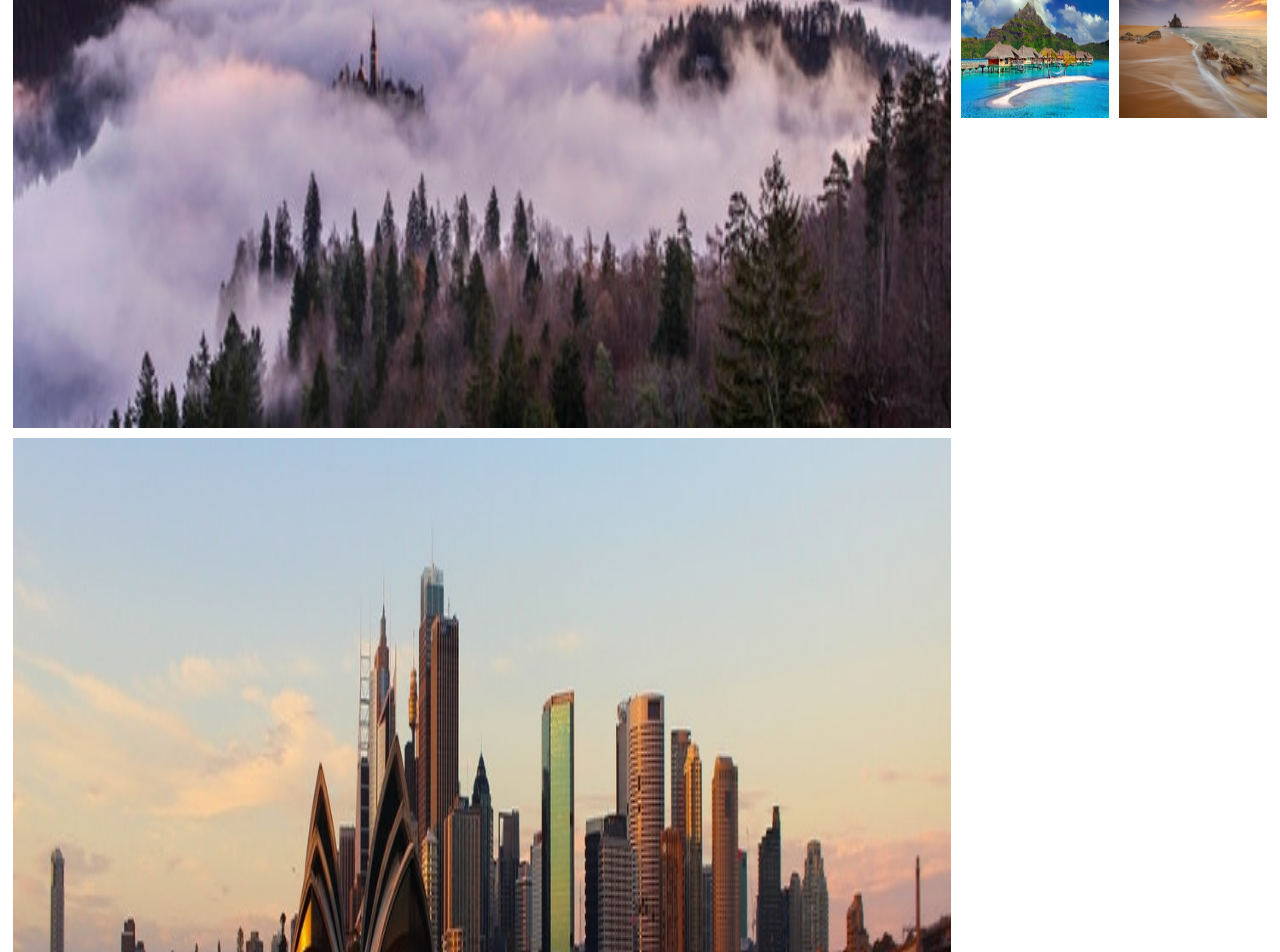
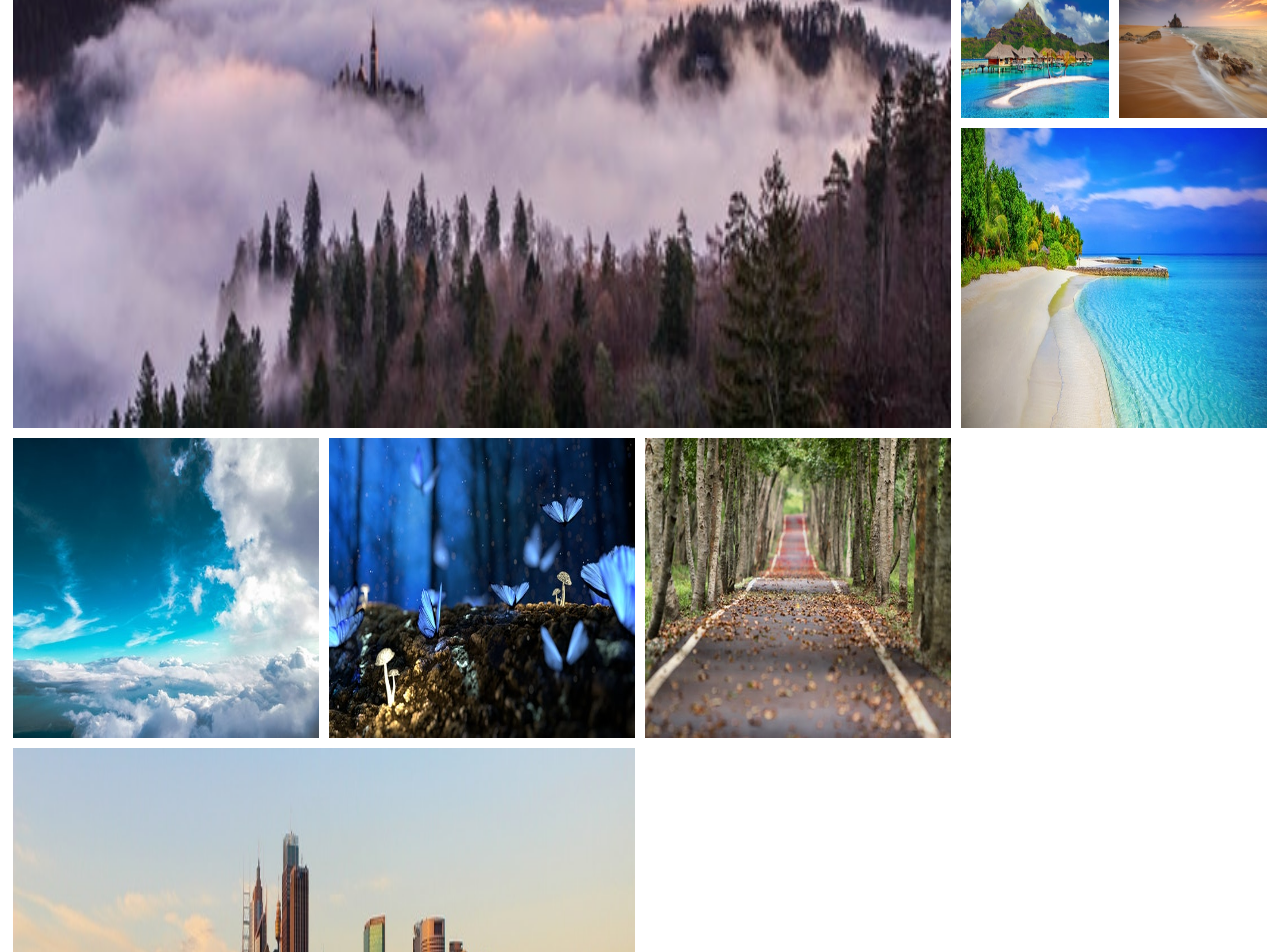
Before and after one commit to railsstudent/image-gallery, a plain HTML site: page grid/index.html in a window 1280 px wide. Shown: the part 1120-2072 px from the top of the page. Drawn offline with Linux system fonts and the light colour scheme.

Commit message:
rename grid folder

```diff
--- a/css-grid/index.html
+++ b/grid/index.html
@@ -24,7 +24,11 @@
             <img src="../images/13.jpg">
             <img src="../images/14.jpg">
           </div>
-          <img src="../images/15.jpg" class="h3v3">
+          <img src="../images/4.jpg" class="h1v1">
+          <img src="../images/5.jpg" class="h1v1">
+          <img src="../images/6.jpg" class="h1v1">
+          <img src="../images/7.jpg" class="h1v1">
+          <img src="../images/15.jpg" class="h2v2">
       </div>
   </body>
 </html>
--- a/css-grid/style.css
+++ b/grid/style.css
@@ -56,9 +56,15 @@
   grid-row: var(--span-3);
 }
 
-@media screen and (max-width: 600px) {
+@media screen and (min-width: 601px) and (max-width: 800px) {
   .container {
-    --image-width: 250px;
+    --image-width: 200px;
+  }
+}
+
+@media screen and (min-width: 401px) and (max-width: 600px) {
+  .container {
+    --image-width: 200px;
   }
 
   .h3v3 {
```
